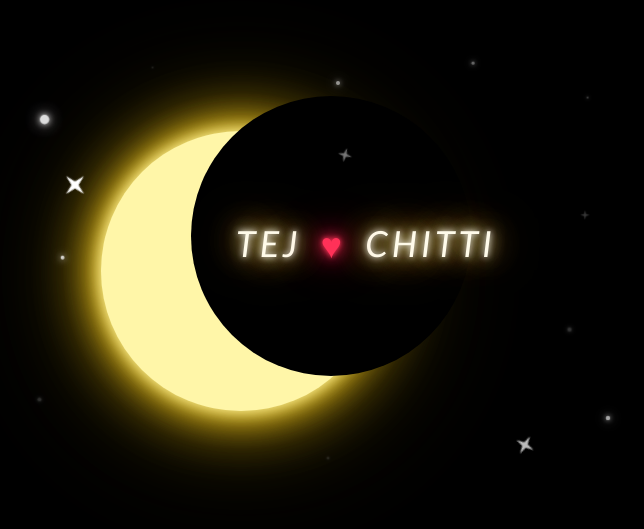
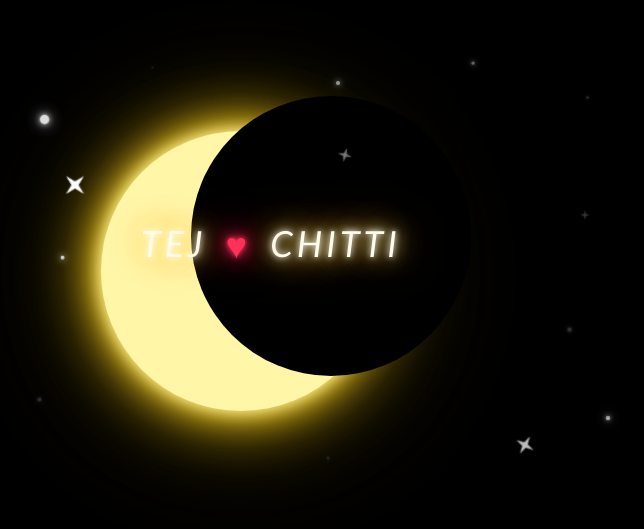
Before and after one commit to yaswanth201205/Love, a plain HTML site: page index.html in a window 1280 px wide. Shown: the part 124-653 px from the top of the page, without its empty margins (294-938 px from the left). Drawn offline with Linux system fonts and the light colour scheme.

Commit message:
Update index.html

```diff
--- a/index.html
+++ b/index.html
@@ -124,7 +124,7 @@ body {
 
     z-index: 10;
 
-    left: 240px;
+    left: 145px;
     top: 195px;
 
     color: #fffbea;
```
